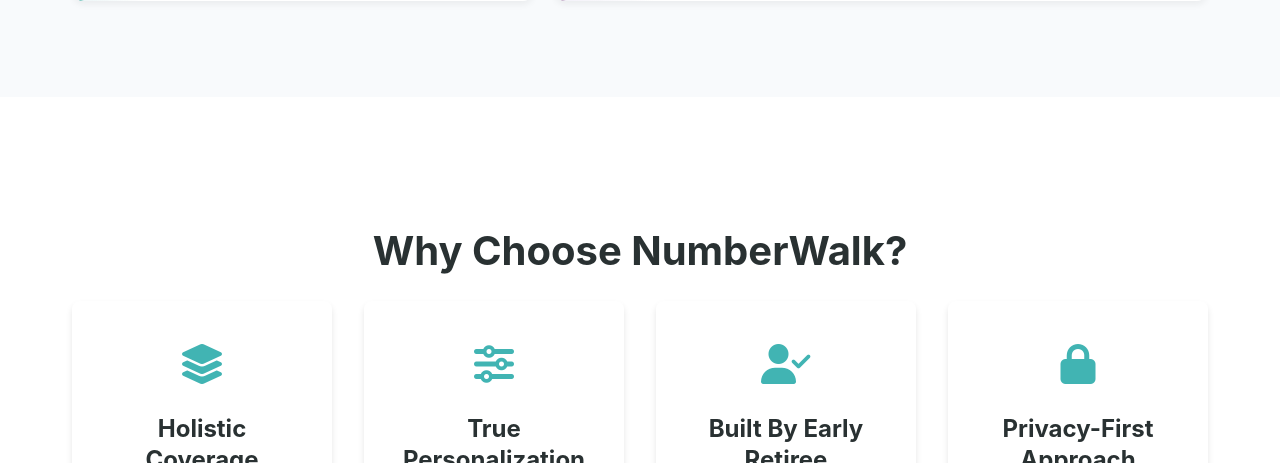
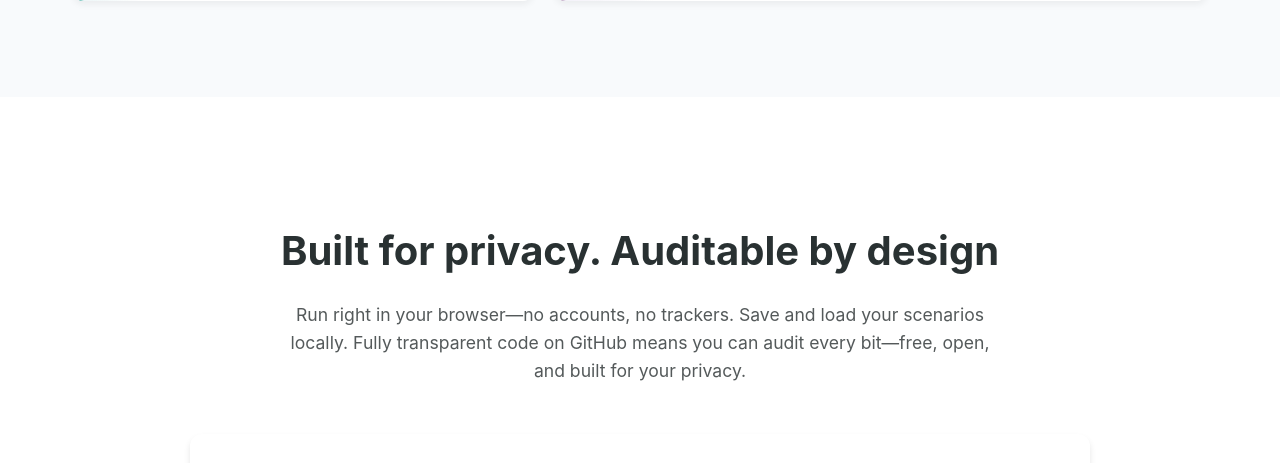
Before and after one commit to lakwli/dynaretire, a Flask app: page / in a window 1280 px wide. Shown: the part 3203-3666 px from the top of the page. Run offline with Flask 3, Linux system fonts and the light colour scheme; a map, chart or similar area stays blank.

Commit message:
Landing: add privacy message

```diff
--- a/static/css/style.css
+++ b/static/css/style.css
@@ -672,6 +672,93 @@ p {
     }
 }
 
+/* Data Control Section */
+.data-control-section {
+  padding: 8rem 0 6rem;
+  background: white;
+  position: relative;
+}
+
+.data-control-section::before {
+  content: '';
+  position: absolute;
+  top: 200px;
+  left: 0;
+  right: 0;
+  bottom: 0;
+  background-color: var(--background-light);
+  z-index: -1;
+}
+
+/* Add this to match the why-section h2 styling */
+.data-control-section h2 {
+  text-align: center;
+  font-size: 2.5rem;
+  margin-bottom: 1.5rem; /* Standardized margin */
+  color: var(--accent-color);
+}
+
+.data-control-infographic {
+  max-width: 900px;
+  margin: 3rem auto 4rem;
+  text-align: center;
+  background: white;
+  padding: 2rem;
+  border-radius: 12px;
+  box-shadow: 0 4px 6px rgba(0,0,0,0.1);
+  transition: transform 0.3s ease, box-shadow 0.3s ease;
+}
+
+.data-control-infographic:hover {
+  transform: translateY(-5px);
+  box-shadow: 0 8px 20px rgba(0,0,0,0.12);
+}
+
+.infographic-image {
+  max-width: 100%;
+  height: auto;
+  border-radius: 8px;
+}
+
+.data-control-highlight {
+  margin-top: 3rem;
+  padding: 2rem;
+  background: white;
+  border-radius: 12px;
+  box-shadow: 0 4px 6px rgba(0,0,0,0.1);
+  text-align: center;
+  border-top: 4px solid var(--brand-color);
+  max-width: 800px;
+  margin-left: auto;
+  margin-right: auto;
+}
+
+.data-control-highlight h3 {
+  margin-bottom: 1rem;
+  color: var(--accent-color);
+  font-size: 1.5rem;
+}
+
+.data-control-highlight p {
+  color: var(--secondary-color);
+  font-size: 1.1rem;
+  line-height: 1.6;
+  margin-bottom: 1.5rem;
+}
+
+/* Responsive adjustments for data control section */
+@media (max-width: 768px) {
+  .data-control-infographic {
+    padding: 1.5rem;
+    margin: 2rem auto 3rem;
+  }
+
+  .data-control-highlight {
+    padding: 1.5rem;
+    margin-top: 2rem;
+  }
+}
+
 /* Why Section */
 .why-section { /* Corrected typo */
     padding: 8rem 0 6rem;
@@ -804,6 +891,9 @@ p {
     font-size: 0.95rem;
     line-height: 1.6;
   }
+
+
+
 
 /* Advanced Features Section */
 .advanced-features {
--- a/templates/marketing/landing.html
+++ b/templates/marketing/landing.html
@@ -60,9 +60,18 @@
     <link rel="icon" href="/static/favicon/favicon.ico" />
 
     <title>NumberWalk - Adaptive Financial Independence Simulation</title>
-    <link rel="stylesheet" href="{{ url_for('static', filename='css/style.css') }}"/>
-    <link rel="stylesheet" href="{{ url_for('static', filename='css/dropdown.css') }}"/>
-    <link rel="stylesheet" href="https://cdnjs.cloudflare.com/ajax/libs/font-awesome/6.5.1/css/all.min.css"/>
+    <link
+      rel="stylesheet"
+      href="{{ url_for('static', filename='css/style.css') }}"
+    />
+    <link
+      rel="stylesheet"
+      href="{{ url_for('static', filename='css/dropdown.css') }}"
+    />
+    <link
+      rel="stylesheet"
+      href="https://cdnjs.cloudflare.com/ajax/libs/font-awesome/6.5.1/css/all.min.css"
+    />
   </head>
   <body>
     <nav class="navbar">
@@ -75,23 +84,44 @@
           <div class="dropdown" aria-haspopup="true">
             <a href="#" class="nav-link dropdown-trigger" aria-expanded="false">
               How-To
-              <i class="fas fa-chevron-down chevron-icon" aria-hidden="true"></i>
+              <i
+                class="fas fa-chevron-down chevron-icon"
+                aria-hidden="true"
+              ></i>
             </a>
             <div class="dropdown-content" role="menu">
               <div class="dropdown-overlay">
                 <div class="dropdown-container">
                   <div class="dropdown-items">
-                    <a href="/articles/tutorial" class="dropdown-item" role="menuitem">
+                    <a
+                      href="/articles/tutorial"
+                      class="dropdown-item"
+                      role="menuitem"
+                    >
                       <span class="dropdown-item-title">Enter Data</span>
-                      <span class="dropdown-item-subtitle">Step-by-Step Entering Data</span>
+                      <span class="dropdown-item-subtitle"
+                        >Step-by-Step Entering Data</span
+                      >
                     </a>
-                    <a href="/articles/reading-excel-results" class="dropdown-item" role="menuitem">
+                    <a
+                      href="/articles/reading-excel-results"
+                      class="dropdown-item"
+                      role="menuitem"
+                    >
                       <span class="dropdown-item-title">Understand Result</span>
-                      <span class="dropdown-item-subtitle">How to Read Excel Results</span>
+                      <span class="dropdown-item-subtitle"
+                        >How to Read Excel Results</span
+                      >
                     </a>
-                    <a href="/articles/run-docker" class="dropdown-item" role="menuitem">
+                    <a
+                      href="/articles/run-docker"
+                      class="dropdown-item"
+                      role="menuitem"
+                    >
                       <span class="dropdown-item-title">Run Locally</span>
-                      <span class="dropdown-item-subtitle">How To Run App Locally</span>
+                      <span class="dropdown-item-subtitle"
+                        >How To Run App Locally</span
+                      >
                     </a>
                   </div>
                 </div>
@@ -115,7 +145,8 @@
         <!--Personalized financial independence plans adapt to changing expenses needs, income, and market conditions & risk handling-->
         <p class="hero-subtitle">
           Travel early? Healthcare later? Loan, Kids, Market Crashes? Will you
-          Financial Independence plan hold up through it all? Test it — reflective of real-life change.
+          Financial Independence plan hold up through it all? Test it —
+          reflective of real-life change.
         </p>
         <div class="hero-cta">
           <a href="https://numberwalk.app" class="primary-button"
@@ -131,14 +162,19 @@
             <div class="feature-icon">📈</div>
             <h3>Savings Projection</h3>
             <!--how much would you have from saving ready for your financial independence?-->
-            <p>Visualize if your current saving strategy builds the wealth needed for your financial independence</p>
+            <p>
+              Visualize if your current saving strategy builds the wealth needed
+              for your financial independence
+            </p>
           </div>
           <div class="benefit-item">
             <span class="phase-label">SPEND</span>
             <div class="feature-icon">⚖️</div>
             <h3>Dynamic Expenses</h3>
             <p>
-              Optimize your financial independence with spending patterns that evolve with your life stages
+              <!--Optimize your financial independence with spending patterns that
+              evolve with your life stages-->
+              Plan for each life stage with realistic expense projections that adapt as you grow.
             </p>
           </div>
           <div class="benefit-item">
@@ -367,6 +403,26 @@
       </div>
     </section>
 
+
+    <section class="data-control-section">
+      <div class="container">
+        <h2>Built for privacy. Auditable by design</h2>
+        <p class="section-subtitle">
+          Run right in your browser—no accounts, no trackers. Save and load your
+          scenarios locally. Fully transparent code on GitHub means you can
+          audit every bit—free, open, and built for your privacy.
+        </p>
+
+        <div class="data-control-infographic">
+          <img
+            src="{{ url_for('static', filename='images/landing/landing-privacy.svg') }}"
+            alt="NumberWalk Data Control and Privacy Visualization"
+            class="infographic-image"
+          />
+        </div>
+      </div>
+    </section>
+
     <!-- Hoslistic, Personalize, Risk-->
     <section class="why-section">
       <!-- Corrected typo -->
@@ -473,9 +529,7 @@
               <ul>
                 <li>Assumes constant withdrawal throughout retirement</li>
                 <li>Uses single inflation rate for all expenses</li>
-                <li>
-                  Requires manual calculation of retirement savings
-                </li>
+                <li>Requires manual calculation of retirement savings</li>
                 <li>Oversimplified investment assumptions with flat return</li>
                 <li>Missing effective risk handling as part of the plan</li>
                 <li>Must re-enter data or save data on the server</li>
@@ -582,35 +636,35 @@
       </div>
     </footer>
     <script>
-      const dropdownTrigger = document.querySelector('.dropdown-trigger');
-      const dropdownContent = document.querySelector('.dropdown-content');
-      const chevronIcon = document.querySelector('.chevron-icon');
+      const dropdownTrigger = document.querySelector(".dropdown-trigger");
+      const dropdownContent = document.querySelector(".dropdown-content");
+      const chevronIcon = document.querySelector(".chevron-icon");
       let isHoveringTrigger = false;
       let isHoveringContent = false;
 
       function updateDropdownState() {
         const isActive = isHoveringTrigger || isHoveringContent;
-        dropdownContent.classList.toggle('active', isActive);
-        chevronIcon.classList.toggle('rotated', isActive);
-        dropdownTrigger.setAttribute('aria-expanded', isActive);
+        dropdownContent.classList.toggle("active", isActive);
+        chevronIcon.classList.toggle("rotated", isActive);
+        dropdownTrigger.setAttribute("aria-expanded", isActive);
       }
 
-      dropdownTrigger.addEventListener('mouseenter', () => {
+      dropdownTrigger.addEventListener("mouseenter", () => {
         isHoveringTrigger = true;
         updateDropdownState();
       });
 
-      dropdownTrigger.addEventListener('mouseleave', () => {
+      dropdownTrigger.addEventListener("mouseleave", () => {
         isHoveringTrigger = false;
         setTimeout(updateDropdownState, 100);
       });
 
-      dropdownContent.addEventListener('mouseenter', () => {
+      dropdownContent.addEventListener("mouseenter", () => {
         isHoveringContent = true;
         updateDropdownState();
       });
 
-      dropdownContent.addEventListener('mouseleave', () => {
+      dropdownContent.addEventListener("mouseleave", () => {
         isHoveringContent = false;
         setTimeout(updateDropdownState, 100);
       });
```
Also changed, not shown: static/images/landing/landing-privacy.svg (added).
